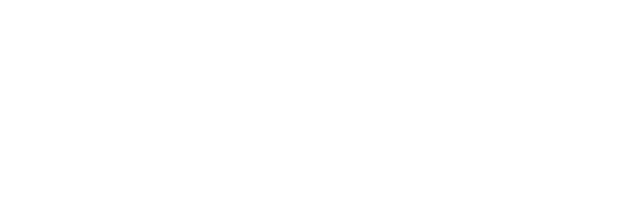
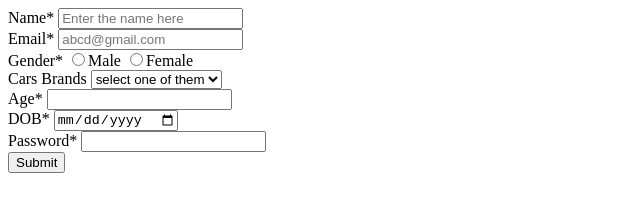
Before and after one commit to acciojob/signup-form-car-Fayeemahmad398, a website: page main.html in a window 1280 px wide. Shown: the whole page, without its empty margins (0-640 px from the left). Drawn offline with Linux system fonts and the light colour scheme.

Commit message:
created a submission

```diff
--- a/main.html
+++ b/main.html
@@ -7,8 +7,72 @@
 </head>
 
 <body>
-	<!-- the entire body must be written by student -->
-    <script type="text/javascript" src="./script.js">
+
+    <form method="post" action="signup_form">
+
+
+<div>
+	<label for="name">Name*</label>
+	<input type="text" id="name" required  placeholder="Enter the name here">
+</div>
+
+<div>
+	<label for="email">Email*</label>
+	<input type="email" id="email" required placeholder="abcd@gmail.com">
+
+</div>
+
+		<div>
+			<label for="gender">Gender*</label>
+			<input type="radio" id="gender" name="gender" required>Male
+		<input type="radio" id="gender" name="gender" required>Female
+
+		</div>
+
+		<div>
+				<label for="cars">Cars Brands</label>
+			<select id="cars">
+				<option>select one of them</option>
+					<option>BMW</option>
+				<option>Audi</option>
+				<option>Mercedes</option>
+
+			</select>
+		</div>
+
+
+		<div>
+			<label for="carage">Age*</label>
+			<input type="number" id="carage" required min="0">
+
+		</div>
+
+
+		<div>
+			<label for="dob">DOB*</label>
+			<input type="date" id="dob" required>
+		</div>
+
+		<div>
+			<label for="password">Password*</label>
+			<input type="password" id="password" required>
+		</div>
+		<div>
+			<button type="submit">Submit</button>
+		</div>
+
+
+
+
+
+
+</form>
+
+
+
+
+
+	<script type="text/javascript" src="./script.js">
 </script>
 
 </body>
```
